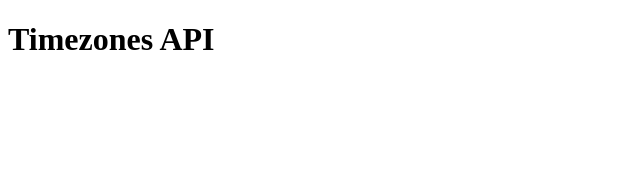
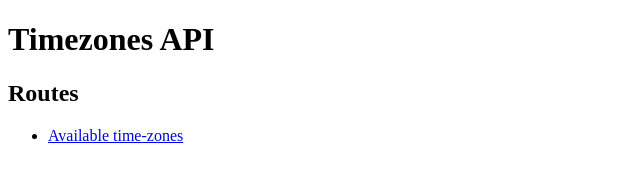
Before and after one commit to Hovhannes1991/timezones-api, a website: page src/views/home.html in a window 1280 px wide. Shown: the whole page, without its empty margins (0-640 px from the left). Drawn offline with Linux system fonts and the light colour scheme.

Commit message:
add link

```diff
--- a/src/views/home.html
+++ b/src/views/home.html
@@ -9,5 +9,12 @@
 </head>
 <body>
 <h1>Timezones API</h1>
+
+<h2>Routes</h2>
+<ul>
+    <li>
+        <a href="/api/available-time-zones">Available time-zones</a>
+    </li>
+</ul>
 </body>
 </html>
```
